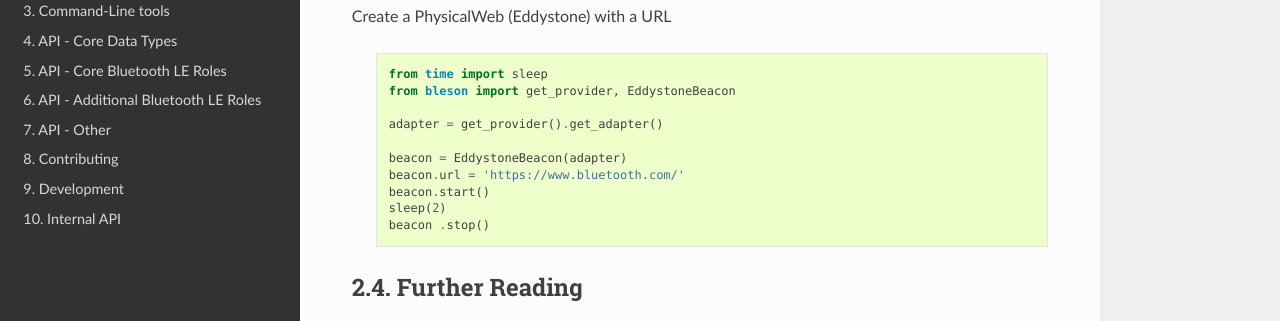
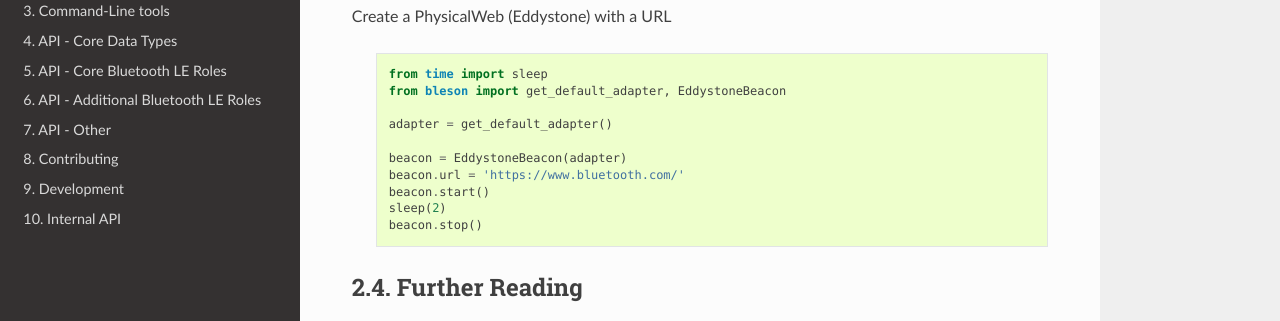
Before and after one commit to TheCellule/python-bleson, a Sphinx documentation site: the page built from docs/examples.rst, in a window 1280 px wide and 900 px high, scrolled down 840 px. Shown: the part 288-609 px from the top of the window. Built offline with Sphinx 7.4.7 and the Read the Docs theme 2.0.0, drawn with Linux system fonts in a browser that asks for light colours; the version number could not be read and is left out.

Commit message:
tweak eddystone example

```diff
--- a/docs/examples.rst
+++ b/docs/examples.rst
@@ -62,15 +62,15 @@ Create a PhysicalWeb (Eddystone) with a URL
     .. testcode:: Beacon
 
         from time import sleep
-        from bleson import get_provider, EddystoneBeacon
+        from bleson import get_default_adapter, EddystoneBeacon
 
-        adapter = get_provider().get_adapter()
+        adapter = get_default_adapter()
 
         beacon = EddystoneBeacon(adapter)
         beacon.url = 'https://www.bluetooth.com/'
         beacon.start()
         sleep(2)
-        beacon .stop()
+        beacon.stop()
 
 
 
```
